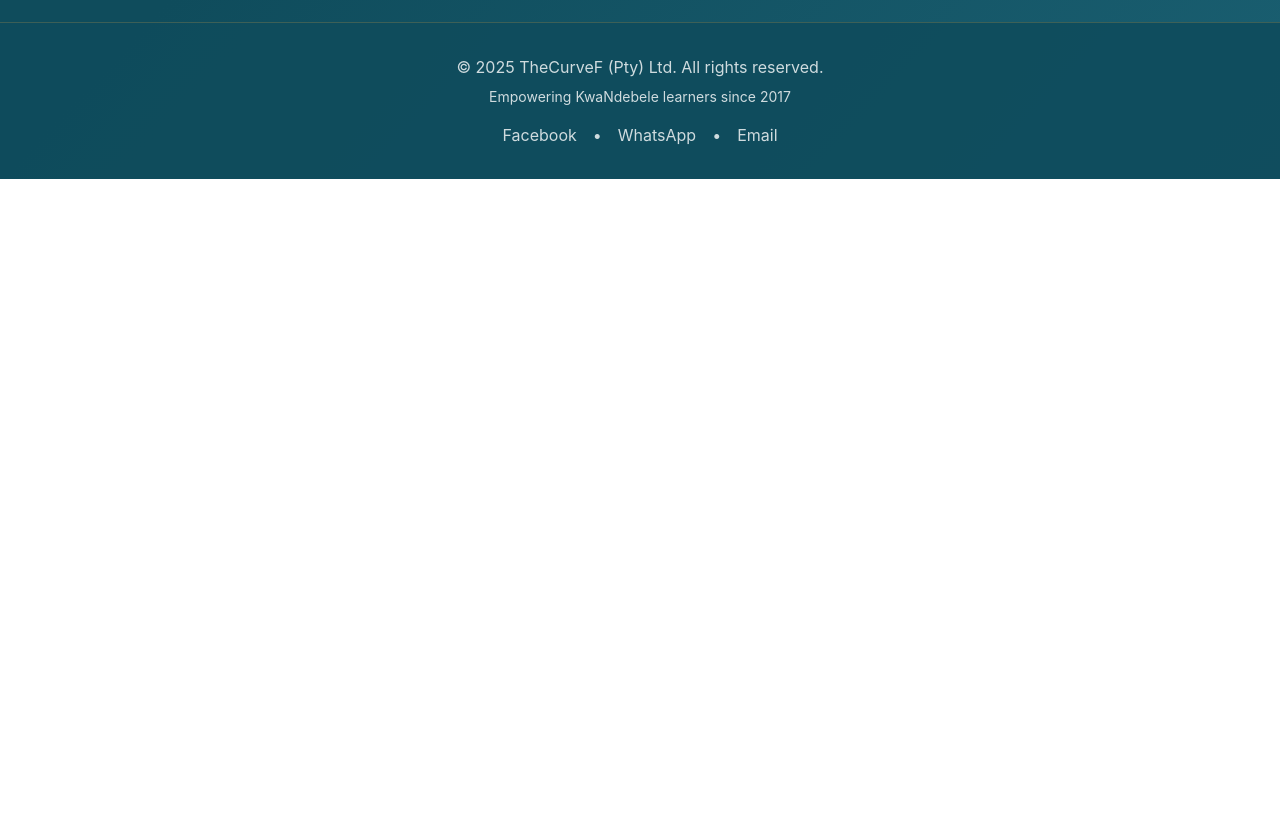
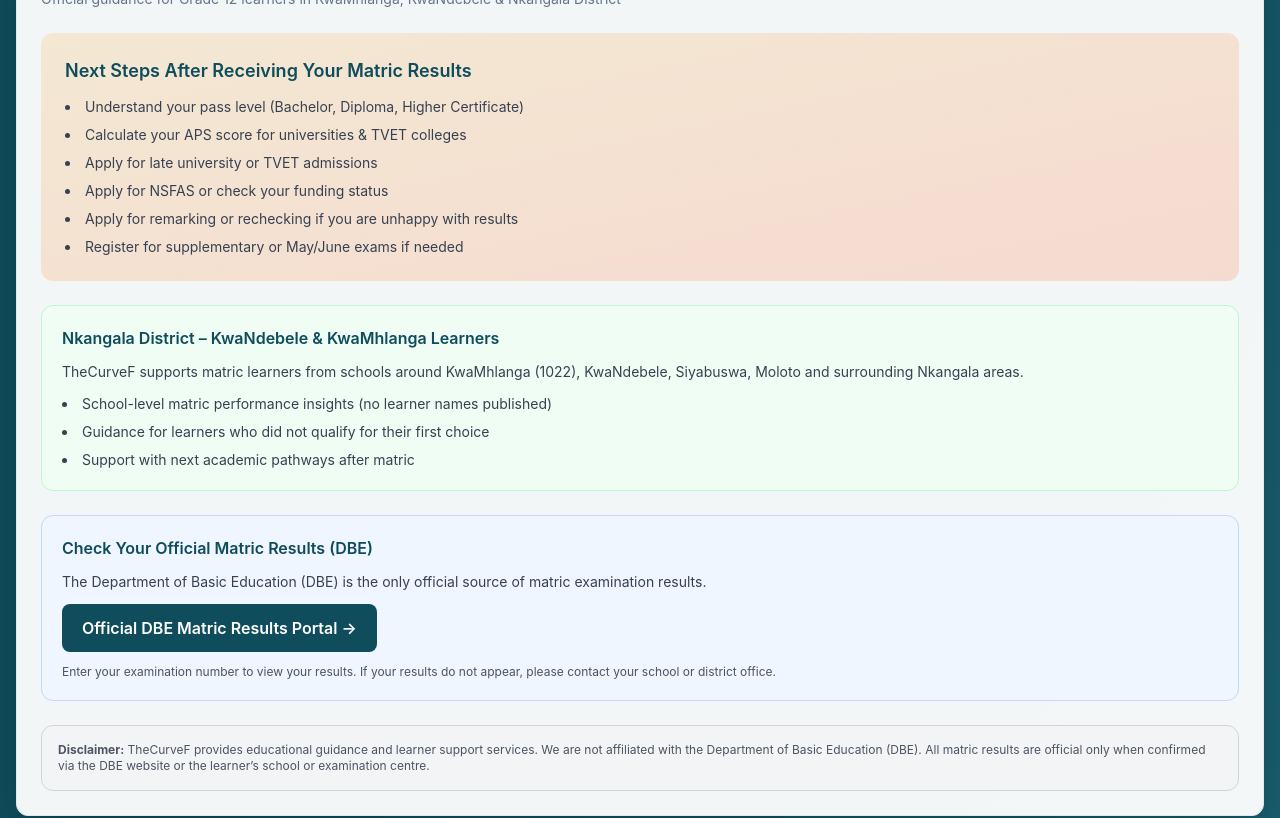
Before and after one commit to Welcome-to-GitHub2/thecurvef-website, a Next.js app: page / in a window 1280 px wide. Shown: the part 1180-1998 px from the top of the page. Before the commit the page ends 1359 px from the top, so only its background shows below. Built offline with nearby package versions, Linux system fonts and the light colour scheme.

Commit message:
Update matric results page with DBE info and Nkangala learner guidance

```diff
--- a/app/page.js
+++ b/app/page.js
@@ -834,99 +834,91 @@
           </div>
         )}
 
-        {/* Matric Results Checker */}
-        {currentPage === 'matric-results' && (
-          <div className="max-w-2xl mx-auto space-y-8">
-            <div className="text-center mb-12">
-              <Award className="w-20 h-20 text-[#F5B041] mx-auto mb-4" />
-              <h2 className="text-5xl font-bold text-white mb-4">Matric Results 2025</h2>
-              <p className="text-xl text-white/80">Results will be released on 13 January 2026</p>
-            </div>
-
-            <Card className="bg-white/95 shadow-2xl">
+       <Card className="bg-white/95 shadow-2xl">
   <CardHeader>
     <CardTitle className="text-2xl text-[#0F4C5C]">
-      How to Receive Your Matric Results via WhatsApp or SMS
+      Matric Results Are Out – What To Do Next
     </CardTitle>
     <CardDescription>
-      A simple process to get your results delivered directly to your phone
+      Official guidance for Grade 12 learners in KwaMhlanga, KwaNdebele & Nkangala District
     </CardDescription>
   </CardHeader>
 
   <CardContent className="space-y-6">
-    {/* Steps */}
+
+    {/* What To Do Next */}
     <div className="bg-gradient-to-br from-[#F5B041]/20 to-[#FF6B35]/20 p-6 rounded-xl">
       <h3 className="font-semibold text-lg text-[#0F4C5C] mb-3">
-        Follow These Easy Steps
+        Next Steps After Receiving Your Matric Results
       </h3>
 
-      <ol className="list-decimal list-inside space-y-2 text-gray-700 text-sm">
-        <li>Apply using the official form below</li>
-        <li>Enter your correct exam details and phone number</li>
-        <li>Receive your matric results via WhatsApp or SMS on results day</li>
-      </ol>
-
-      <p className="mt-4 font-semibold text-[#FF6B35]">
-        📌 Applications are currently ongoing
+      <ul className="list-disc list-inside space-y-2 text-gray-700 text-sm">
+        <li>Understand your pass level (Bachelor, Diploma, Higher Certificate)</li>
+        <li>Calculate your APS score for universities & TVET colleges</li>
+        <li>Apply for late university or TVET admissions</li>
+        <li>Apply for NSFAS or check your funding status</li>
+        <li>Apply for remarking or rechecking if you are unhappy with results</li>
+        <li>Register for supplementary or May/June exams if needed</li>
+      </ul>
+    </div>
+
+    {/* Nkangala / KwaNdebele Section */}
+    <div className="bg-green-50 border border-green-200 rounded-xl p-5">
+      <h4 className="font-semibold text-[#0F4C5C] mb-3">
+        Nkangala District – KwaNdebele & KwaMhlanga Learners
+      </h4>
+
+      <p className="text-sm text-gray-700 mb-3">
+        TheCurveF supports matric learners from schools around KwaMhlanga (1022),
+        KwaNdebele, Siyabuswa, Moloto and surrounding Nkangala areas.
       </p>
 
+      <ul className="list-disc list-inside text-sm text-gray-700 space-y-2">
+        <li>School-level matric performance insights (no learner names published)</li>
+        <li>Guidance for learners who did not qualify for their first choice</li>
+        <li>Support with next academic pathways after matric</li>
+      </ul>
+    </div>
+
+    {/* DBE Official Results */}
+    <div className="bg-blue-50 border border-blue-200 rounded-xl p-5">
+      <h4 className="font-semibold text-[#0F4C5C] mb-3">
+        Check Your Official Matric Results (DBE)
+      </h4>
+
+      <p className="text-sm text-gray-700 mb-3">
+        The Department of Basic Education (DBE) is the only official source of matric
+        examination results.
+      </p>
+
       <a
-        href="https://tinyurl.com/atwc7kbd"
+        href="https://www.education.gov.za/MatricResults/ExamResults.aspx"
         target="_blank"
         rel="noopener noreferrer"
-        className="inline-block mt-4 bg-[#FF6B35] text-white px-6 py-3 rounded-lg font-semibold hover:bg-[#e85c2c] transition"
+        className="inline-block bg-[#0F4C5C] text-white px-5 py-3 rounded-lg font-semibold hover:bg-[#083842] transition"
       >
-        Apply Here →
+        Official DBE Matric Results Portal →
       </a>
+
+      <p className="text-xs text-gray-600 mt-3">
+        Enter your examination number to view your results. If your results do not
+        appear, please contact your school or district office.
+      </p>
     </div>
 
-    {/* Important Notes */}
-    <div className="bg-blue-50 border border-blue-200 rounded-xl p-5">
-      <h4 className="font-semibold text-[#0F4C5C] mb-3">
-        Important Notes
-      </h4>
-
-      <ul className="text-sm text-gray-700 space-y-2">
-        <li>• Results are released in January</li>
-        <li>• Ensure your phone number is active and correct</li>
-        <li>• This service helps you avoid queues and delays</li>
-        <li>• Official DBE results still apply</li>
-      </ul>
-
-      {/* DBE Link */}
-      <div className="mt-4">
-        <p className="text-sm text-gray-700 mb-2 font-medium">
-          Check results directly from the Department of Basic Education:
-        </p>
-
-        <a
-          href="https://www.education.gov.za/MatricResults/ExamResults.aspx"
-          target="_blank"
-          rel="noopener noreferrer"
-          className="text-[#0F4C5C] font-semibold underline hover:text-[#FF6B35]"
-        >
-          Official DBE Matric Results Portal →
-        </a>
-
-        <p className="text-xs text-gray-600 mt-2">
-          Enter your examination number to view and verify your results.
-        </p>
-      </div>
+    {/* Updated Disclaimer */}
+    <div className="bg-gray-100 border border-gray-300 rounded-xl p-4 text-xs text-gray-600">
+      <strong>Disclaimer:</strong> TheCurveF provides educational guidance and learner
+      support services. We are not affiliated with the Department of Basic Education (DBE).
+      All matric results are official only when confirmed via the DBE website or the
+      learner’s school or examination centre.
     </div>
 
-    {/* Disclaimer */}
-    <div className="bg-gray-100 border border-gray-300 rounded-xl p-4 text-xs text-gray-600">
-      <strong>Disclaimer:</strong> The WhatsApp/SMS results service is provided
-      for convenience only. TheCurveF is not affiliated with the Department of
-      Basic Education (DBE). All matric results are official only when confirmed
-      via the DBE website or your school.
-    </div>
   </CardContent>
 </Card>
 
 
-          </div>
-        )}
+
 
         {/* Book Tutor Form */}
         {currentPage === 'book-tutor' && (
```
